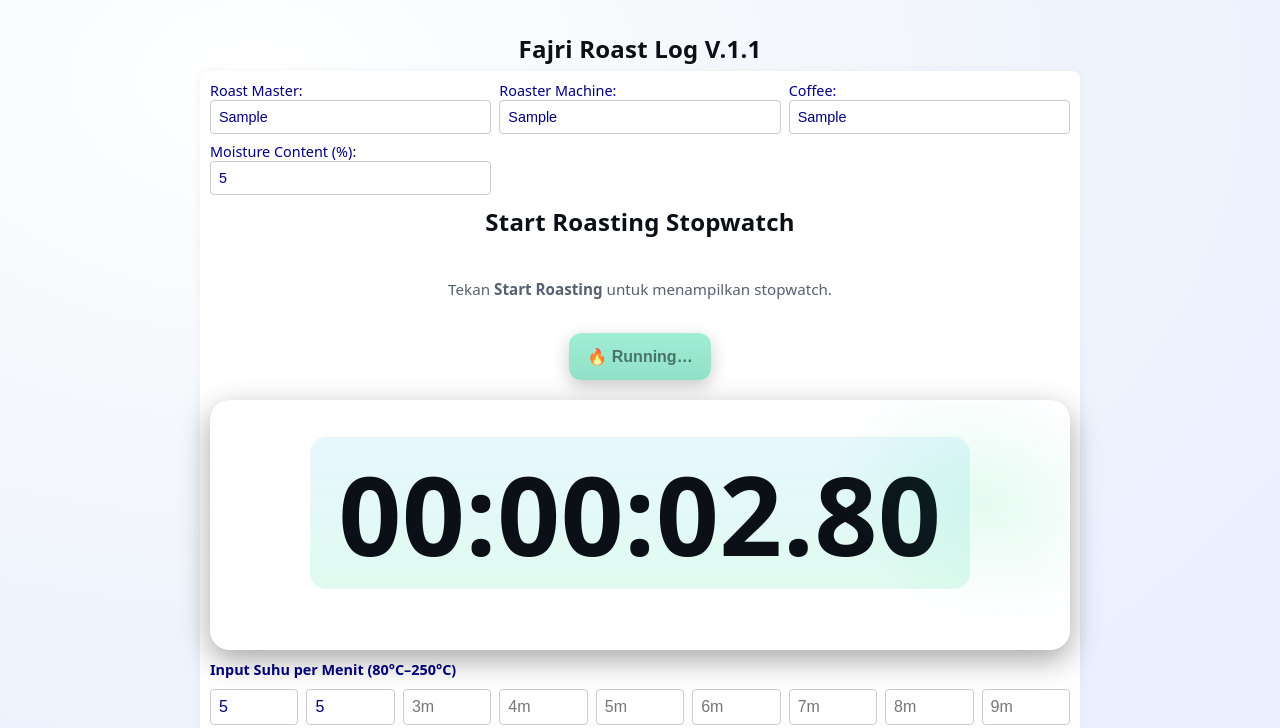
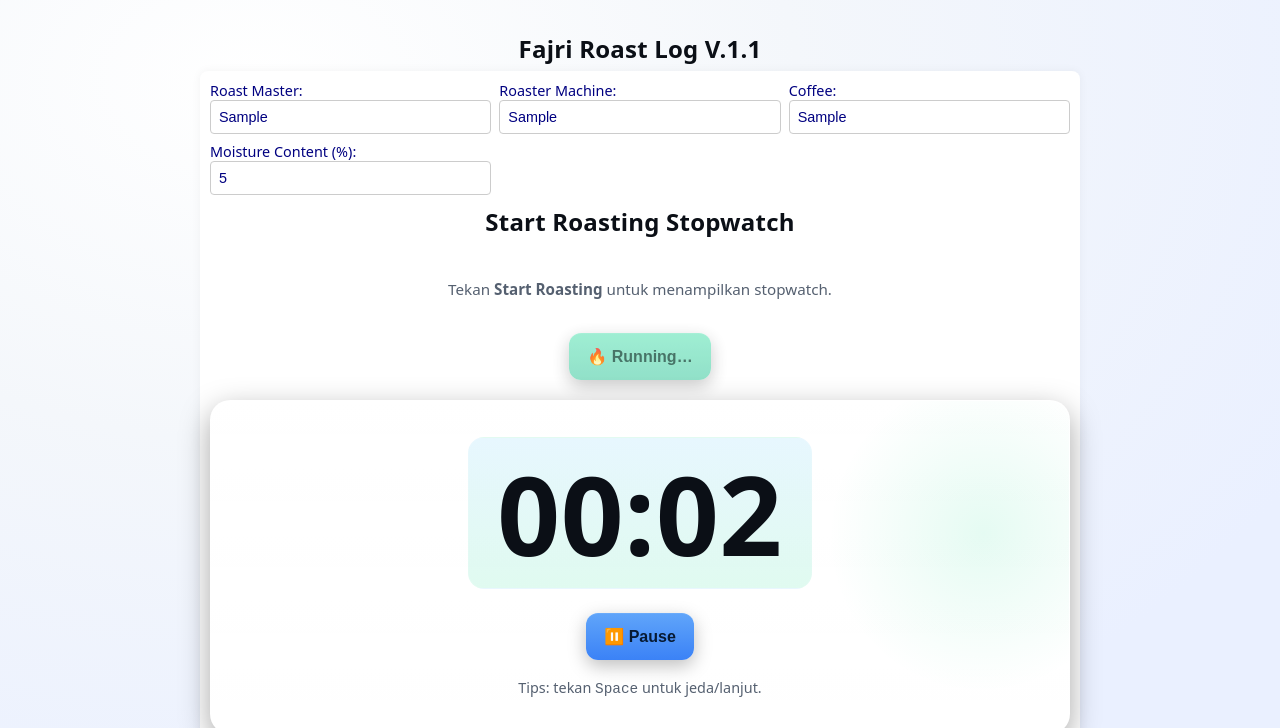
Before and after one commit to recklesskerplunk-gif/FajriRoastLog, a plain HTML site: page index.html in a window 1280 px wide. Both pictures are taken after typing "Sample", "Sample", "Sample", "5", "5", "5" into the empty fields and a click on the button "🔥 Start Roasting". Shown: the top 728 px of the page. Drawn offline with Linux system fonts and the light colour scheme.

Commit message:
Update index.html

```diff
--- a/index.html
+++ b/index.html
@@ -260,14 +260,19 @@ label, input, select, textarea {
     <section id="stopwatch" class="timer-card hidden" aria-live="polite" aria-atomic="true">
       <div id="timeDisplay" class="time" aria-label="Waktu berjalan">00:00:00.00</div>
       <div class="controls">
-
+        <button id="pauseBtn" class="btn-pause" aria-pressed="false" title="Jeda atau lanjutkan stopwatch">
+          ⏸️ Pause
+        </button>
+      </div>
+      <div class="hints">Tips: tekan <kbd>Space</kbd> untuk jeda/lanjut.</div>
     </section>
   </main>
 
   <script>
     // Elemen
     const startBtn = document.getElementById('startBtn');
-        const stopwatch = document.getElementById('stopwatch');
+    const pauseBtn = document.getElementById('pauseBtn');
+    const stopwatch = document.getElementById('stopwatch');
     const timeDisplay = document.getElementById('timeDisplay');
 
     // State waktu (dalam ms)
@@ -278,16 +283,12 @@ label, input, select, textarea {
 
     // Format: HH:MM:SS.CS (CS = centiseconds / 1/100 detik)
     function formatTime(ms) {
-      const cs = Math.floor((ms % 1000) / 10);
-      const totalSeconds = Math.floor(ms / 1000);
-      const s = totalSeconds % 60;
-      const totalMinutes = Math.floor(totalSeconds / 60);
-      const m = totalMinutes % 60;
-      const h = Math.floor(totalMinutes / 60);
-
-      const pad2 = (n) => n.toString().padStart(2, '0');
-      return `${pad2(h)}:${pad2(m)}:${pad2(s)}.${pad2(cs)}`;
-    }
+    const totalSeconds = Math.floor(ms / 1000);
+    const s = totalSeconds % 60;
+    const m = Math.floor(totalSeconds / 60);
+    const pad2 = (n) => n.toString().padStart(2, '0');
+    return `${pad2(m)}:${pad2(s)}`;
+}
 
     function update() {
       const now = performance.now();
@@ -330,6 +331,7 @@ label, input, select, textarea {
 
     // Event handlers
     startBtn.addEventListener('click', start);
+    pauseBtn.addEventListener('click', pauseOrResume);
 
     // Akses cepat via keyboard: Space untuk jeda/lanjut jika stopwatch sudah tampil
     window.addEventListener('keydown', (e) => {
```
